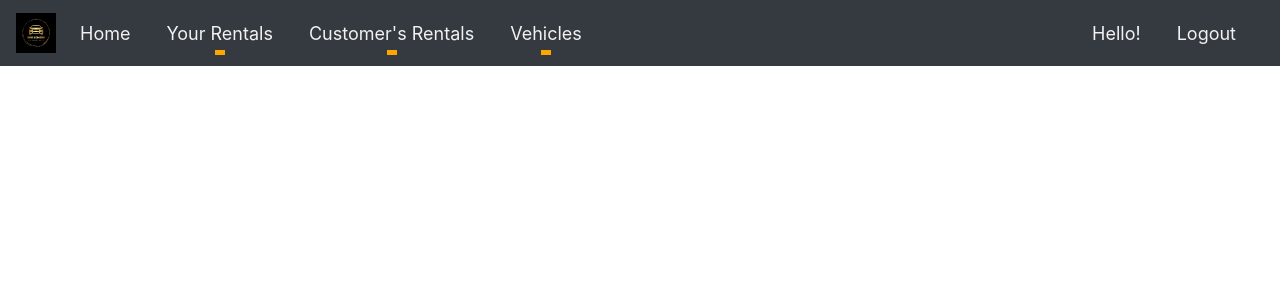
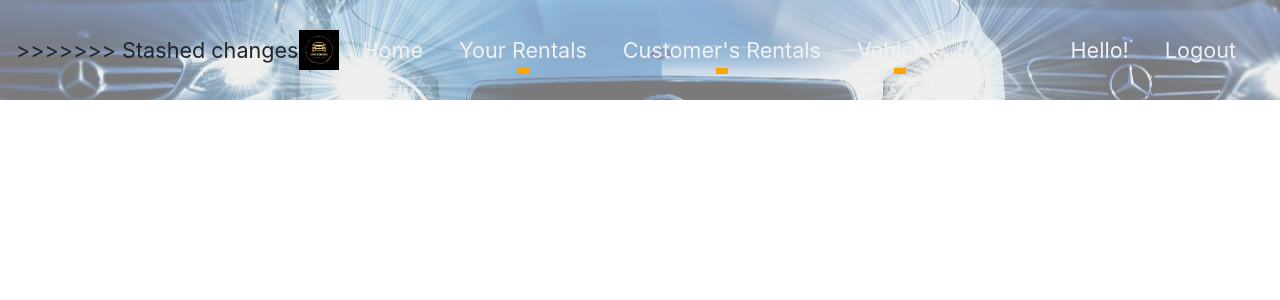
Before and after one commit to Kaumini-Perera/Group-19, a Django app: template vehicle_renting_system/Manager/templates/Only_manager_navbar.html in a window 1280 px wide. Shown: the top 300 px of the page. Run offline with Django 4.2, Linux system fonts and the light colour scheme; the template is opened without the code that fills it, so the values that code supplies are empty; some libraries are stand-ins or nearby versions.

Commit message:
Update Only_manager_navbar.html

```diff
--- a/vehicle_renting_system/Manager/templates/Only_manager_navbar.html
+++ b/vehicle_renting_system/Manager/templates/Only_manager_navbar.html
@@ -23,7 +23,11 @@
 </head>
 
 <body>
+<<<<<<< Updated upstream
     <nav class="navbar sticky-top navbar-expand-lg navbar-dark bg-dark" style="font-size: large;" aria-label="" aria-labbelledby="">
+=======
+    <nav class="navbar fixed-top navbar-expand-lg navbar-dark bg-dark" style="font-size: larger; background: rgba(0, 0, 0, 0.4) url('{% static 'img\bg\bg1.png' %}' ) center center / cover no-repeat; width: 100%; min-height: 100px;">
+>>>>>>> Stashed changes
         <a href="/Manager"><img class="navbar-brand" src="{% static 'img/Logos/final_logo.png' %}" height="50"></a>
         <button class="navbar-toggler" type="button" data-toggle="collapse" data-target="#navbarSupportedContent" aria-controls="navbarSupportedContent" aria-expanded="false" aria-label="Toggle navigation">
             <span class="navbar-toggler-icon"></span>
```
